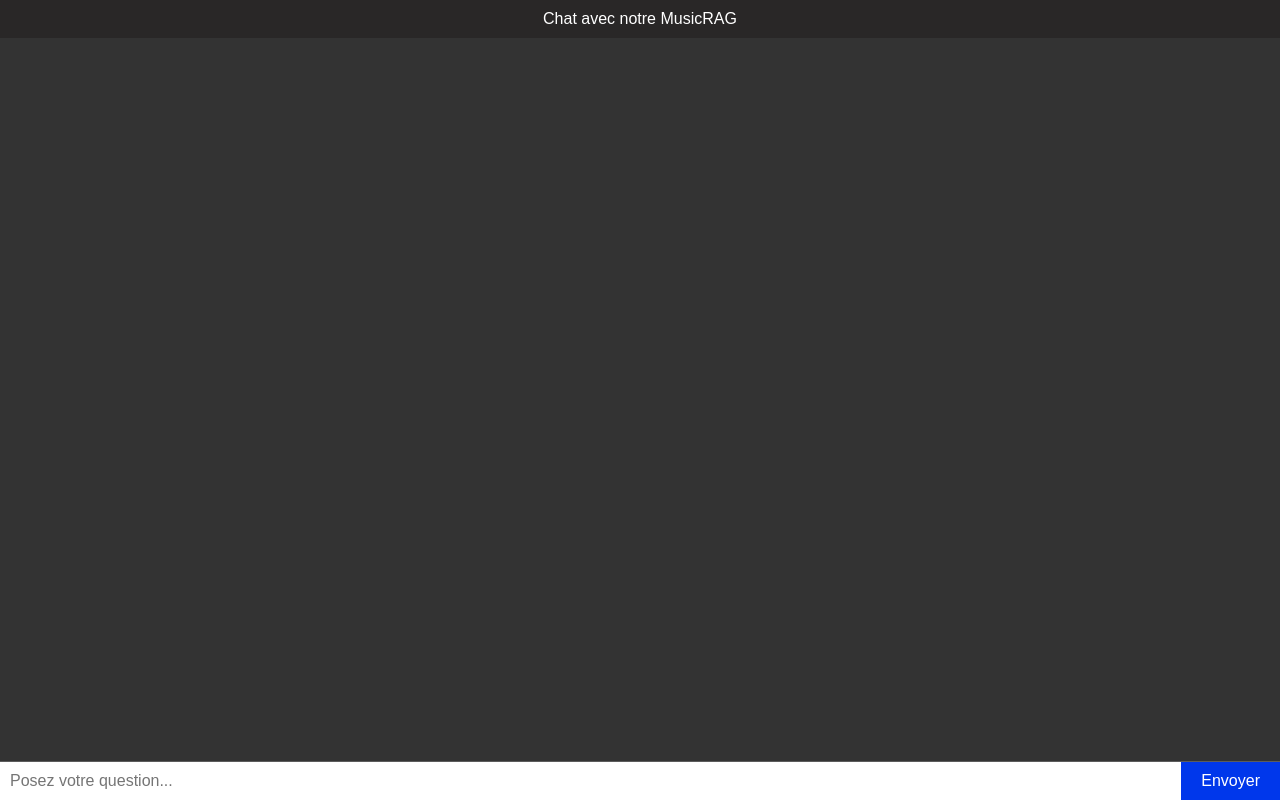
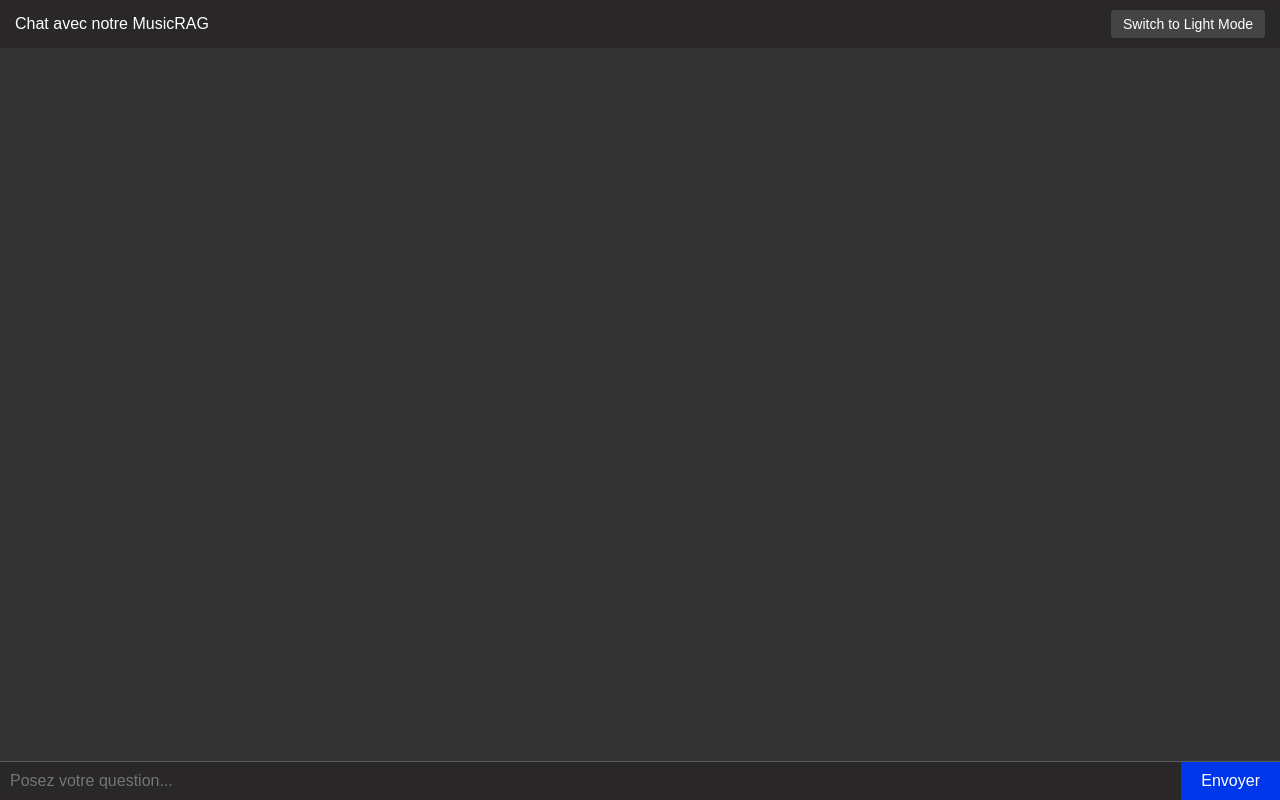
Before and after one commit to lekmaneb/RAG, a Flask app: page / in a window 1280 px wide. Run offline with Flask 3, Linux system fonts and the light colour scheme; parts of the project's set-up code (start-up, migrations or seed data) failed here and were passed over.

Commit message:
light/dark mode template

```diff
--- a/templates/index.html
+++ b/templates/index.html
@@ -4,33 +4,94 @@
   <meta charset="UTF-8" />
   <title>RAG</title>
   <style>
-    /* Styles basiques pour la disposition du chat */
-    body {
+    /* Reset and base styles */
+    html, body {
       margin: 0;
       padding: 0;
+      height: 100%;
+    }
+    * {
+      box-sizing: border-box;
+    }
+
+    body {
       font-family: Arial, sans-serif;
       display: flex;
       flex-direction: column;
       height: 100vh;
-    }
-/* add a bar to the top with content : "Chat avec notre MusicRAG" */
-    body::before {
-      content: "Chat avec notre MusicRAG";
-      /* dark grey */
-      background: #292727;
-      /* background: #007bff; */
-      color: white;
-      padding: 10px;
-      text-align: center;
+      transition: background-color 0.3s, color 0.3s;
     }
 
+    /* Dark Mode (default) */
+    body.dark-mode {
+      background-color: #333;
+      color: #fff;
+    }
+
+    /* Light Mode */
+    body.light-mode {
+      background-color: #f2f2f2;
+      color: #000;
+    }
+
+    /* === Top Bar === */
+    #top-bar {
+      display: flex;
+      justify-content: space-between;
+      align-items: center;
+      padding: 10px 15px;
+    }
+
+    /* Top bar in Dark Mode */
+    body.dark-mode #top-bar {
+      background-color: #292727;
+      color: white;
+    }
+
+    /* Top bar in Light Mode */
+    body.light-mode #top-bar {
+      background-color: #007bff;
+      color: white;
+    }
+
+    /* Mode switch button */
+    #mode-switch-btn {
+      cursor: pointer;
+      padding: 6px 12px;
+      border: none;
+      border-radius: 4px;
+      font-size: 14px;
+      transition: background-color 0.3s, color 0.3s;
+    }
+
+    /* Button in Dark Mode */
+    body.dark-mode #mode-switch-btn {
+      background-color: #444;
+      color: #fff;
+    }
+
+    /* Button in Light Mode */
+    body.light-mode #mode-switch-btn {
+      background-color: #333;
+      color: #fff;
+    }
+
+    /* Chat container */
     #chat-container {
       flex: 1;
       overflow-y: auto;
       padding: 10px;
-      /* background: #f5f5f5; */
-      /* dark grey background */
-      background: #333;
+      transition: background-color 0.3s;
+    }
+
+    /* Dark mode chat container background */
+    body.dark-mode #chat-container {
+      background-color: #333;
+    }
+
+    /* Light mode chat container background */
+    body.light-mode #chat-container {
+      background-color: #f5f5f5;
     }
 
     .message {
@@ -39,26 +100,55 @@
       clear: both;
       padding: 8px 12px;
       border-radius: 8px;
-      color: white;
+      word-wrap: break-word; /* Prevent long words from overflowing */
     }
 
-    .user-msg {
-      /* blue background */
+    /* Bot messages in dark mode */
+    body.dark-mode .bot-msg {
+      background-color: #292727;
+      color: #fff;
+      float: left;
+    }
+
+    /* Bot messages in light mode */
+    body.light-mode .bot-msg {
+      background-color: #ddd;
+      color: #000;
+      float: left;
+    }
+
+    /* User messages in dark mode */
+    body.dark-mode .user-msg {
       background-color: #0037eb;
-      /* background-color: #d5f5d5; */
+      color: #fff;
       float: right;
       text-align: right;
     }
 
-    .bot-msg {
-      background-color: #292727;
-      float: left;
+    /* User messages in light mode */
+    body.light-mode .user-msg {
+      background-color: #007bff;
+      color: #fff;
+      float: right;
+      text-align: right;
     }
 
+    /* Input container */
     #input-container {
       display: flex;
       border-top: 1px solid #5c5c5c;
+      transition: background-color 0.3s, color 0.3s;
+    }
+
+    /* Dark mode input container */
+    body.dark-mode #input-container {
       background-color: #292727;
+    }
+
+    /* Light mode input container */
+    body.light-mode #input-container {
+      background-color: #eee;
+      border-top-color: #ccc;
     }
 
     #user-input {
@@ -67,23 +157,43 @@
       padding: 10px;
       font-size: 16px;
       outline: none;
+      color: inherit;
+      background: inherit;
     }
 
     #send-btn {
-      background-color: #0037eb;
-      color: white;
       border: none;
       padding: 0 20px;
       cursor: pointer;
       font-size: 16px;
+      transition: background-color 0.3s, color 0.3s;
     }
 
-    #send-btn:hover {
+    /* Dark mode send button */
+    body.dark-mode #send-btn {
       background-color: #0037eb;
+      color: #fff;
+    }
+
+    /* Light mode send button */
+    body.light-mode #send-btn {
+      background-color: #007bff;
+      color: #fff;
+    }
+
+    #send-btn:hover,
+    #mode-switch-btn:hover {
+      opacity: 0.8;
     }
   </style>
 </head>
-<body>
+<body class="dark-mode">
+  <!-- Top bar with title and mode switch button -->
+  <div id="top-bar">
+    <div>Chat avec notre MusicRAG</div>
+    <button id="mode-switch-btn">Switch to Light Mode</button>
+  </div>
+
   <div id="chat-container">
     <!-- Les messages seront injectés ici en JavaScript -->
   </div>
@@ -102,8 +212,9 @@
     const chatContainer = document.getElementById("chat-container");
     const userInput = document.getElementById("user-input");
     const sendBtn = document.getElementById("send-btn");
+    const modeSwitchBtn = document.getElementById("mode-switch-btn");
 
-    // Fonction pour ajouter un message dans le chat
+    // Function to add a message to the chat
     function addMessage(text, sender = "bot") {
       const messageDiv = document.createElement("div");
       messageDiv.classList.add("message");
@@ -115,20 +226,20 @@
       }
       chatContainer.appendChild(messageDiv);
 
-      // Faire défiler vers le bas
+      // Scroll to bottom
       chatContainer.scrollTop = chatContainer.scrollHeight;
     }
 
-    // Gestion du bouton "Envoyer"
+    // Send button event
     sendBtn.addEventListener("click", () => {
       const question = userInput.value.trim();
       if (question === "") return;
 
-      // On ajoute le message utilisateur
+      // Add the user message
       addMessage(question, "user");
       userInput.value = "";
 
-      // On envoie la question au serveur
+      // Send question to server (dummy fetch here)
       fetch("/ask", {
         method: "POST",
         headers: {
@@ -139,7 +250,7 @@
         .then((response) => response.json())
         .then((data) => {
           if (data.answer) {
-            // On ajoute la réponse du LLM
+            // Add the LLM response
             addMessage(data.answer, "bot");
           } else if (data.error) {
             addMessage("Erreur: " + data.error, "bot");
@@ -151,12 +262,22 @@
         });
     });
 
-    // Envoi via la touche "Entrée"
+    // Send on Enter
     userInput.addEventListener("keyup", function (e) {
       if (e.key === "Enter") {
         sendBtn.click();
       }
     });
+
+    // Theme switch
+    modeSwitchBtn.addEventListener("click", () => {
+      document.body.classList.toggle("light-mode");
+      if (document.body.classList.contains("light-mode")) {
+        modeSwitchBtn.textContent = "Switch to Dark Mode";
+      } else {
+        modeSwitchBtn.textContent = "Switch to Light Mode";
+      }
+    });
   </script>
 </body>
 </html>
```
